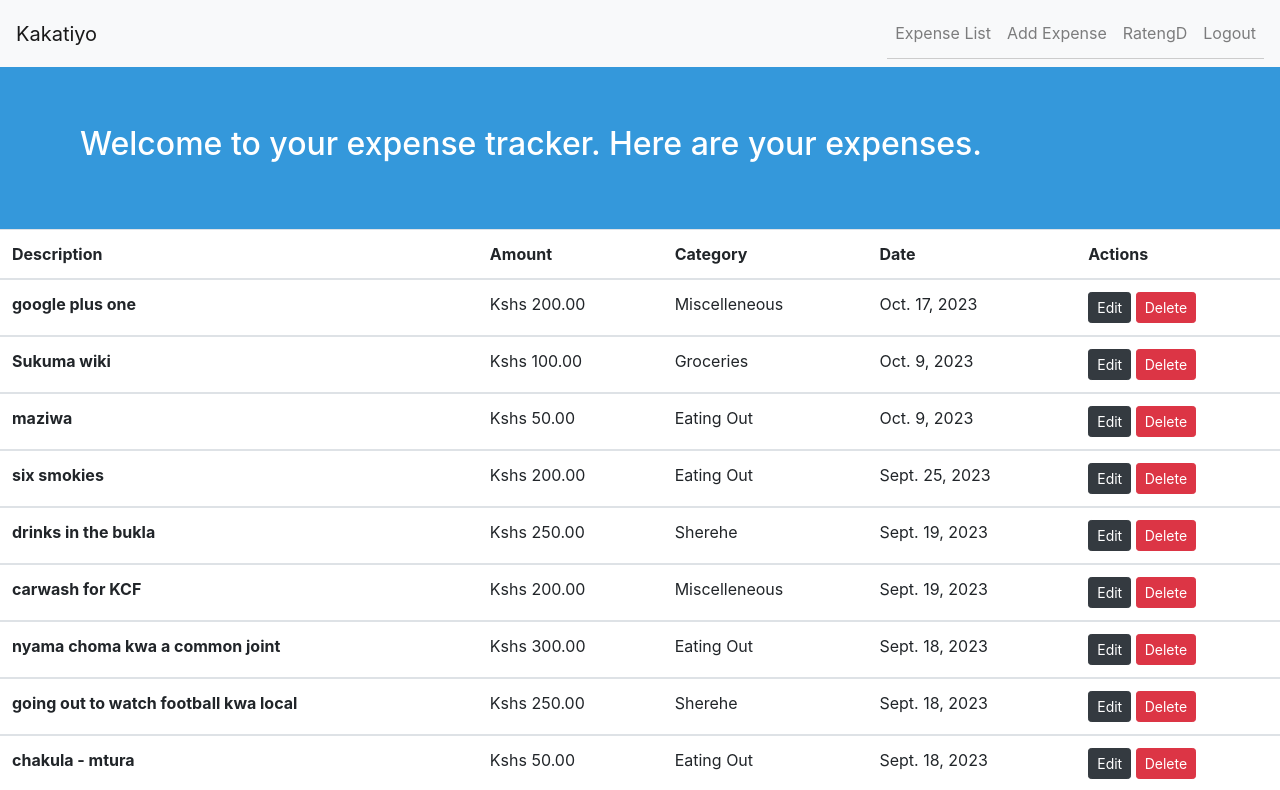
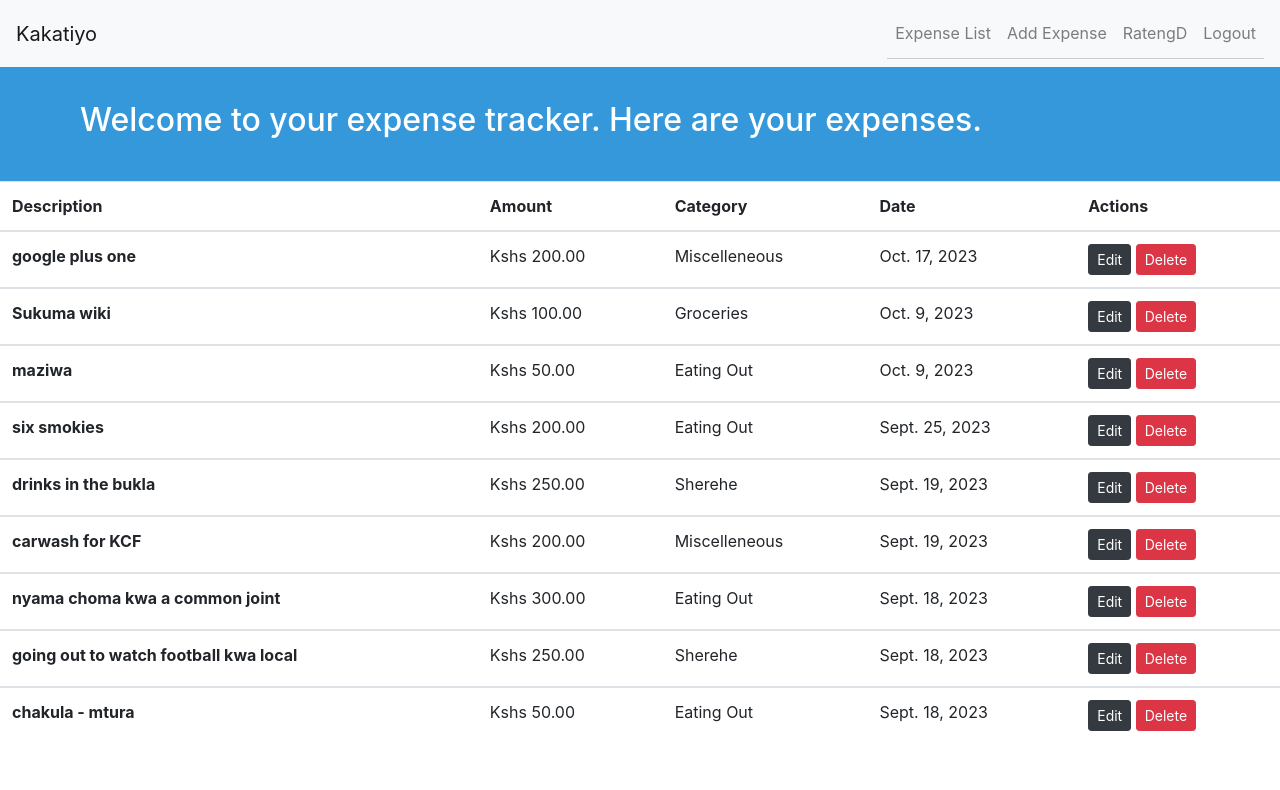
Before and after one commit to PeterOsoo/expense-tracker-cg, a Django app: page /expense/ in a window 1280 px wide. Shown: the top 790 px of the page. After the commit the page ends 731 px from the top, so only its background shows below. Run offline with Django 4.2, Linux system fonts and the light colour scheme; a user stored in the database is signed in; data comes from the database, SQL or seed files in the repository; both versions use the stored data as it was after the commit; some libraries are stand-ins or nearby versions.

Commit message:
change style

```diff
--- a/tracker/templates/tracker/expense_list.html
+++ b/tracker/templates/tracker/expense_list.html
@@ -1,6 +1,6 @@
 {% extends 'base.html' %} {% block content %}
 
-<header class="py-5" style="background-color: #3498db; color: #fff">
+<header class="py-4" style="background-color: #3498db; color: #fff">
 	<div class="container">
 		<div class="row">
 			<h2>Welcome to your expense tracker. Here are your expenses.</h2>
```
Also changed, not shown: db.sqlite3.
